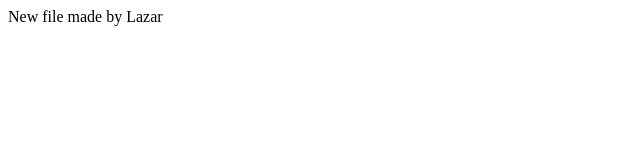
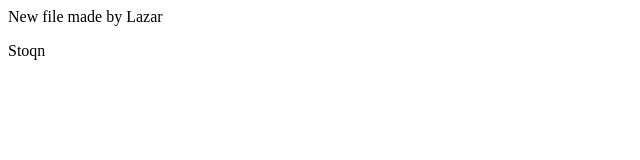
Before and after one commit to lazaruni/kontrolno, a plain HTML site: page index.html in a window 1280 px wide. Shown: the full height of the page, 0-640 px from the left. Drawn offline with Linux system fonts and the light colour scheme.

Commit message:
First change

```diff
--- a/index.html
+++ b/index.html
@@ -1 +1,2 @@
 <p>New file made by Lazar</p>
+<p>Stoqn</p>
```
